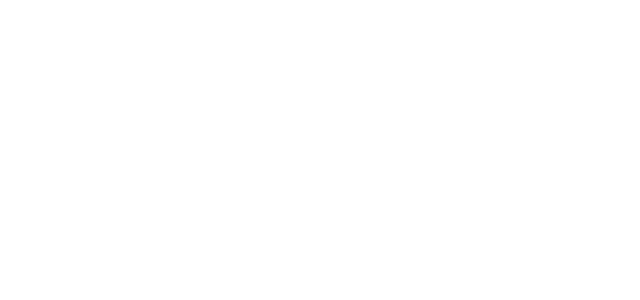
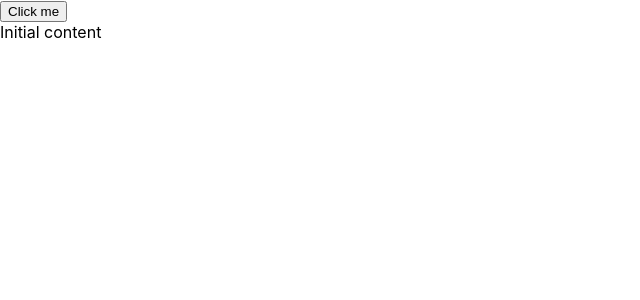
Before and after one commit to RISHI-DHARUMAN/react, a React (Create React App) app: page / in a window 1280 px wide. Shown: the top 300 px of the page, without its empty margins (0-640 px from the left). Built offline with nearby package versions, Linux system fonts and the light colour scheme.

Commit message:
Refs and DOM

```diff
--- /dev/null
+++ b/src/RefsandDOM.js
@@ -0,0 +1,24 @@
+import React from 'react';
+
+class MyComponent extends React.Component {
+  constructor(props) {
+    super(props);
+    this.myRef = React.createRef();
+  }
+
+  handleClick = () => {
+    this.myRef.current.innerHTML = 'Button clicked!';
+  }
+
+  render() {
+    return (
+      <div>
+        <button onClick={this.handleClick}>Click me</button>
+        <div ref={this.myRef}>Initial content</div>
+      </div>
+    );
+  }
+}
+export default MyComponent
+
+// ReactDOM.render(<MyComponent />, document.getElementById('root'));
--- a/src/index.js
+++ b/src/index.js
@@ -1,6 +1,7 @@
 import React from 'react';
 import ReactDOM from 'react-dom/client';
 import './index.css';
+import MyComponent from './RefsandDOM';
 // import Namelist from './lists';
 // import Greeting from './conditional_Rendering';
 // import App from './App';
@@ -32,7 +33,7 @@ root.render(
             {/* <ErrorHandeling /> */}
 {/* <ParentComponent/> */}
 {/* <Renderprops/> */}
-
+<MyComponent/>
 
     </div>
 
```
